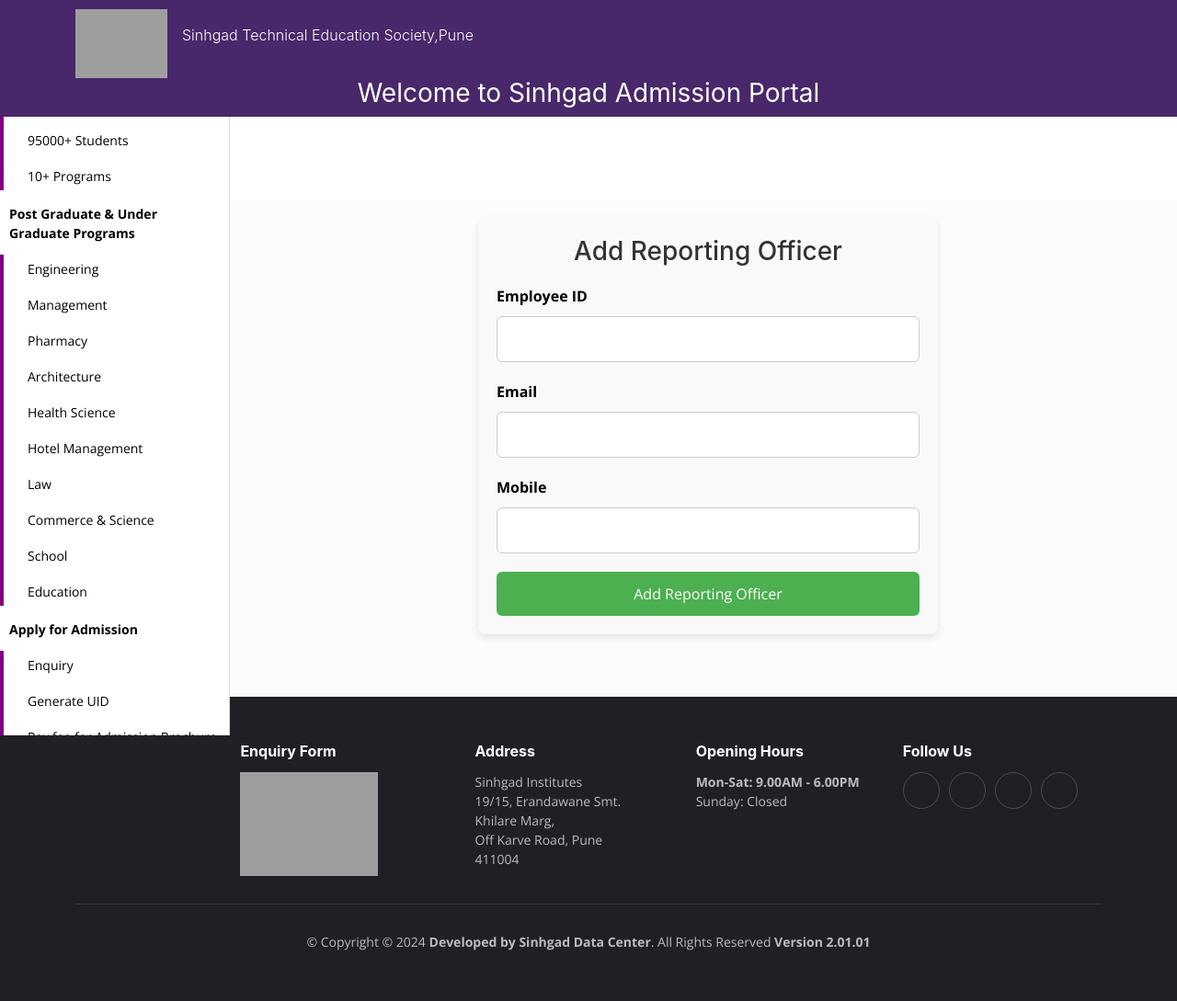
After one commit to AniketS2304/Sinhgad-Website, a CodeIgniter app: page /appraisal_system/admin/add_reporting_officer_form in a window 1280 px wide. The commit adds this page. Shown: the whole page at 92% size. Run offline with CodeIgniter, Linux system fonts and the light colour scheme; grey boxes are pictures that could not be loaded.

Commit message:
reporting officer insertion

```diff
--- a/application/config/autoload.php
+++ b/application/config/autoload.php
@@ -139,3 +139,5 @@ $autoload['helper'] = array('url');
 
 
 $autoload['libraries'] = array('session', 'database', 'form_validation');
+// In application/config/autoload.php
+$autoload['libraries'] = array('database', 'session', 'email'); // Add 'email' here
--- /dev/null
+++ b/application/config/email.php
@@ -0,0 +1,13 @@
+<?php
+defined('BASEPATH') OR exit('No direct script access allowed');
+
+// Use environment variables for sensitive information
+$config['protocol'] = 'smtp';
+$config['smtp_host'] = 'smtp.gmail.com'; // Or another email provider
+$config['smtp_user'] = getenv('SMTP_USER'); // Fetch from environment variable
+$config['smtp_pass'] = getenv('SMTP_PASS'); // Fetch from environment variable
+$config['smtp_port'] = 587;
+$config['smtp_crypto'] = 'tls'; // 'ssl' or 'tls'
+$config['mailtype'] = 'html';
+$config['charset'] = 'utf-8';
+$config['wordwrap'] = TRUE;
--- a/application/controllers/Admin.php
+++ b/application/controllers/Admin.php
@@ -40,6 +40,39 @@ class Admin extends CI_Controller {
         $this->load->view('admin/dashboard');
     }
 
+    public function add_reporting_officer_form() {
+        // Load the add_reporting_officer view to display the form
+        $this->load->view('admin/add_reporting_officer');
+    }
+
+
+    public function add_reporting_officer() {
+        // Get data from the form
+        $empid = $this->input->post('empid');
+        $email = $this->input->post('email');
+        $mobile = $this->input->post('mobile');
+
+        // Load the ReportingOfficers_model
+        $this->load->model('ReportingOfficers_model');
+
+        // Add Reporting Officer using the model
+        $result = $this->ReportingOfficers_model->add_reporting_officer($empid, $email, $mobile);
+
+        // Check if the officer was added successfully
+        if ($result['status']) {
+            // Return the raw password for communication (maybe for email or other purposes)
+            $this->session->set_flashdata('success', 'Reporting Officer added successfully. Password: ' . $result['password']);
+        } else {
+            // Handle error
+            $this->session->set_flashdata('error', 'Error: ' . $result['error']);
+        }
+
+        // Redirect to dashboard or any other page
+        redirect('admin/dashboard');
+    }
+
+
+
 
 
     public function logout() {
--- /dev/null
+++ b/application/views/admin/add_reporting_officer.php
@@ -0,0 +1,209 @@
+<!DOCTYPE html>
+<html lang="en">
+<head>
+    <?php $this->load->view('templates/header'); ?>
+    <?php $this->load->view('templates/leftnavbar'); ?>
+    <title>Add Reporting Officer</title>
+    <style>
+        /* Global Reset */
+        body {
+            font-family: Arial, sans-serif;
+            margin: 0;
+            padding: 0;
+        }
+
+        /* Sidebar Styles */
+        .sidebar {
+            position: fixed; /* Fixed position for the sidebar */
+            left: 0;
+            top: 0;
+            width: 250px; /* Sidebar width */
+            height: 100%; /* Full height */
+            background-color: #fff;
+            border-right: 1px solid #ddd;
+            padding-top: 20px;
+            overflow-y: auto; /* Makes sidebar scrollable if it overflows */
+        }
+
+        .sidebar ul {
+            list-style-type: none;
+            padding: 0;
+            margin: 0;
+        }
+
+        .sidebar li {
+            margin: 8px 0;
+            padding-left: 20px;
+        }
+
+        .sidebar a {
+            text-decoration: none;
+            color: black;
+            font-size: 14px;
+            display: block;
+            padding: 5px 10px;
+        }
+
+        .sidebar .menu {
+            margin-bottom: 10px;
+            position: relative;
+        }
+
+        .sidebar .menu .vertical-line {
+            position: absolute;
+            left: 0;
+            top: 0;
+            height: 100%;
+            width: 4px;
+            background-color: purple;
+        }
+
+        /* Main Content */
+        .main-content {
+            margin-left: 260px; /* Adding margin for the sidebar */
+            padding: 20px;
+        }
+
+        /* Form Container */
+        .form-container {
+            width: 100%;
+            max-width: 500px;
+            margin: 0 auto;
+            padding: 20px;
+            background-color: #f9f9f9;
+            border-radius: 8px;
+            color: black;
+            box-shadow: 0px 4px 10px rgba(0, 0, 0, 0.1);
+        }
+
+        .form-container h2 {
+            text-align: center;
+            font-size: 28px;
+            margin-bottom: 20px;
+            color: #333;
+        }
+
+        .form-container .form-group {
+            margin-bottom: 15px;
+        }
+
+        .form-container label {
+            display: block;
+            margin-bottom: 5px;
+            font-weight: bold;
+            font-size: 16px;
+        }
+
+        .form-container input {
+            width: 100%;
+            padding: 12px;
+            margin: 5px 0;
+            border: 1px solid #ccc;
+            border-radius: 6px;
+            font-size: 16px;
+        }
+
+        .form-container button {
+            padding: 12px 20px;
+            width: 100%;
+            background-color: #4CAF50;
+            color: white;
+            font-size: 16px;
+            cursor: pointer;
+            border-radius: 6px;
+            border: none;
+        }
+
+        .form-container button:hover {
+            background-color: #45a049;
+        }
+
+        .error {
+            color: red;
+            font-size: 14px;
+            margin-bottom: 15px;
+        }
+    </style>
+</head>
+<body>
+    <header class="header">
+        <!-- Include Header Here -->
+    </header>
+
+    <nav class="sidebar">
+        <a href="#"><strong>STES at A Glance</strong></a>
+        <div class="menu">
+            <div class="vertical-line"></div>
+            <ul>
+                <li><a href="#">4 Locations</a></li>
+                <li><a href="#">12 Campuses</a></li>
+                <li><a href="#">95000+ Students</a></li>
+                <li><a href="#">10+ Programs</a></li>
+            </ul>
+        </div>
+
+        <a href="#"><strong>Post Graduate & Under Graduate Programs</strong></a>
+        <div class="menu">
+            <div class="vertical-line"></div>
+            <ul>
+                <li><a href="#">Engineering</a></li>
+                <li><a href="#">Management</a></li>
+                <li><a href="#">Pharmacy</a></li>
+                <li><a href="#">Architecture</a></li>
+                <li><a href="#">Health Science</a></li>
+                <li><a href="#">Hotel Management</a></li>
+                <li><a href="#">Law</a></li>
+                <li><a href="#">Commerce & Science</a></li>
+                <li><a href="#">School</a></li>
+                <li><a href="#">Education</a></li>
+            </ul>
+        </div>
+
+        <a href="#"><strong>Apply for Admission</strong></a>
+        <div class="menu">
+            <div class="vertical-line"></div>
+            <ul>
+                <li><a href="#">Enquiry</a></li>
+                <li><a href="#">Generate UID</a></li>
+                <li><a href="#">Pay fee for Admission Brochure</a></li>
+                <li><a href="#">Download Admission Brochure</a></li>
+                <li><a href="#">Fill Admission Form</a></li>
+                <li><a href="#">Pay Fees For Admission Confirmation</a></li>
+                <li><a href="#">Download Admission Form</a></li>
+                <li><a href="#">Complete Document Verification at The Institute</a></li>
+                <li><a href="#">Fill Hostel Form</a></li>
+                <li><a href="#">Pay Hostel /Hostel & Mess Fees</a></li>
+            </ul>
+        </div>
+    </nav>
+
+    <main class="main-content">
+        <div class="form-container">
+            <h2>Add Reporting Officer</h2>
+
+            <?php if(isset($error)) { ?>
+                <div class="error"><?= $error; ?></div>
+            <?php } ?>
+
+            <form action="<?= base_url('admin/add_reporting_officer'); ?>" method="POST">
+                <div class="form-group">
+                    <label for="empid">Employee ID</label>
+                    <input type="text" id="empid" name="empid" required>
+                </div>
+                <div class="form-group">
+                    <label for="email">Email</label>
+                    <input type="email" id="email" name="email" required>
+                </div>
+                <div class="form-group">
+                    <label for="mobile">Mobile</label>
+                    <input type="text" id="mobile" name="mobile" required>
+                </div>
+
+                <button type="submit">Add Reporting Officer</button>
+            </form>
+        </div>
+    </main>
+
+    <?php $this->load->view('templates/footer'); ?>
+</body>
+</html>
--- a/composer.json
+++ b/composer.json
@@ -11,7 +11,8 @@
 		"source": "https://github.com/bcit-ci/CodeIgniter"
 	},
 	"require": {
-		"php": ">=5.3.7"
+		"php": ">=5.3.7",
+		"vlucas/phpdotenv": "*"
 	},
 	"suggest": {
 		"paragonie/random_compat": "Provides better randomness in PHP 5.x"
--- a/index.php
+++ b/index.php
@@ -1,5 +1,14 @@
 <?php
+require_once __DIR__ . '/vendor/autoload.php';
+
+// Load .env file using Dotenv
+$dotenv = Dotenv\Dotenv::createImmutable(__DIR__);
+$dotenv->load();
+
+
+
 /**
+ *
  * CodeIgniter
  *
  * An open source application development framework for PHP
```
Also changed, not shown: application/controllers/ReportingOfficers.php (+95 -33 lines), application/controllers/TestEmail.php (added, +39 -0 lines), application/views/admin/dashboard.php (+4 -11 lines), application/views/reportingofficer/reporting_officers_list.php (deleted), 1 other file.
